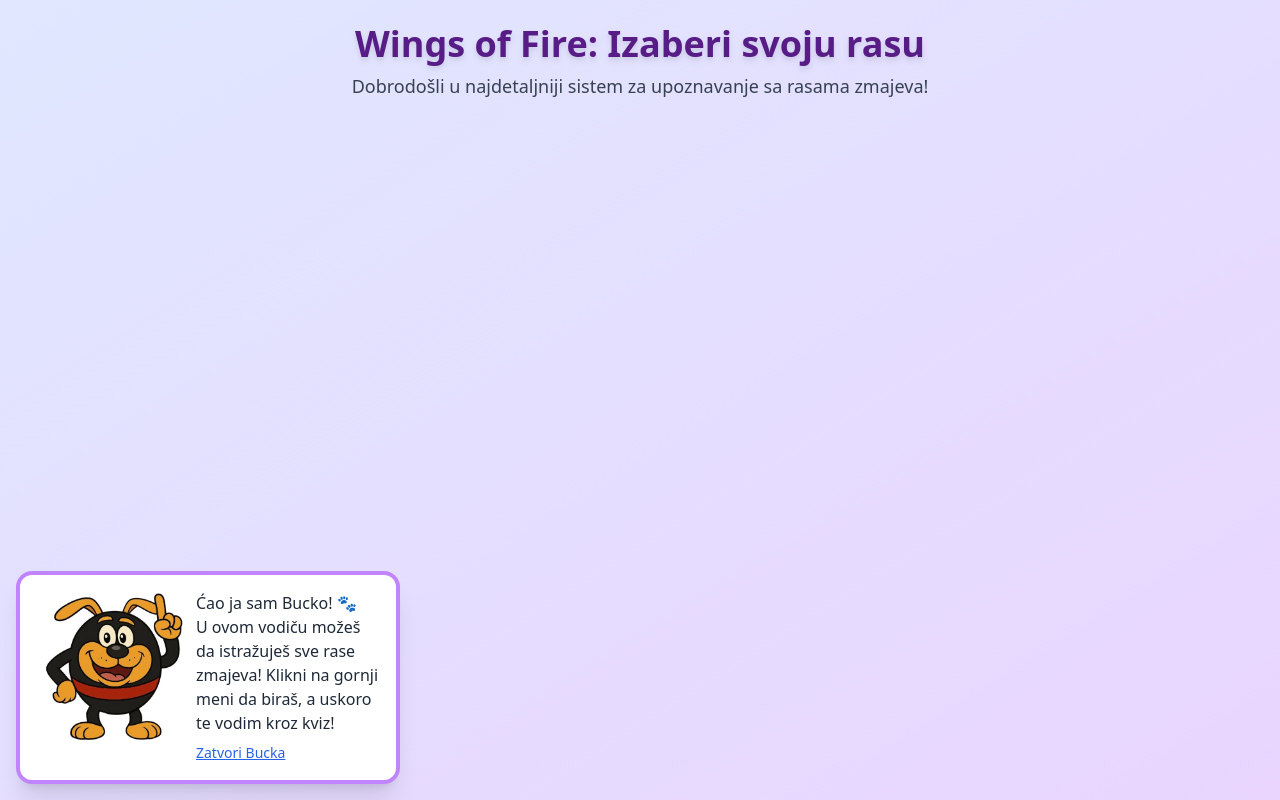
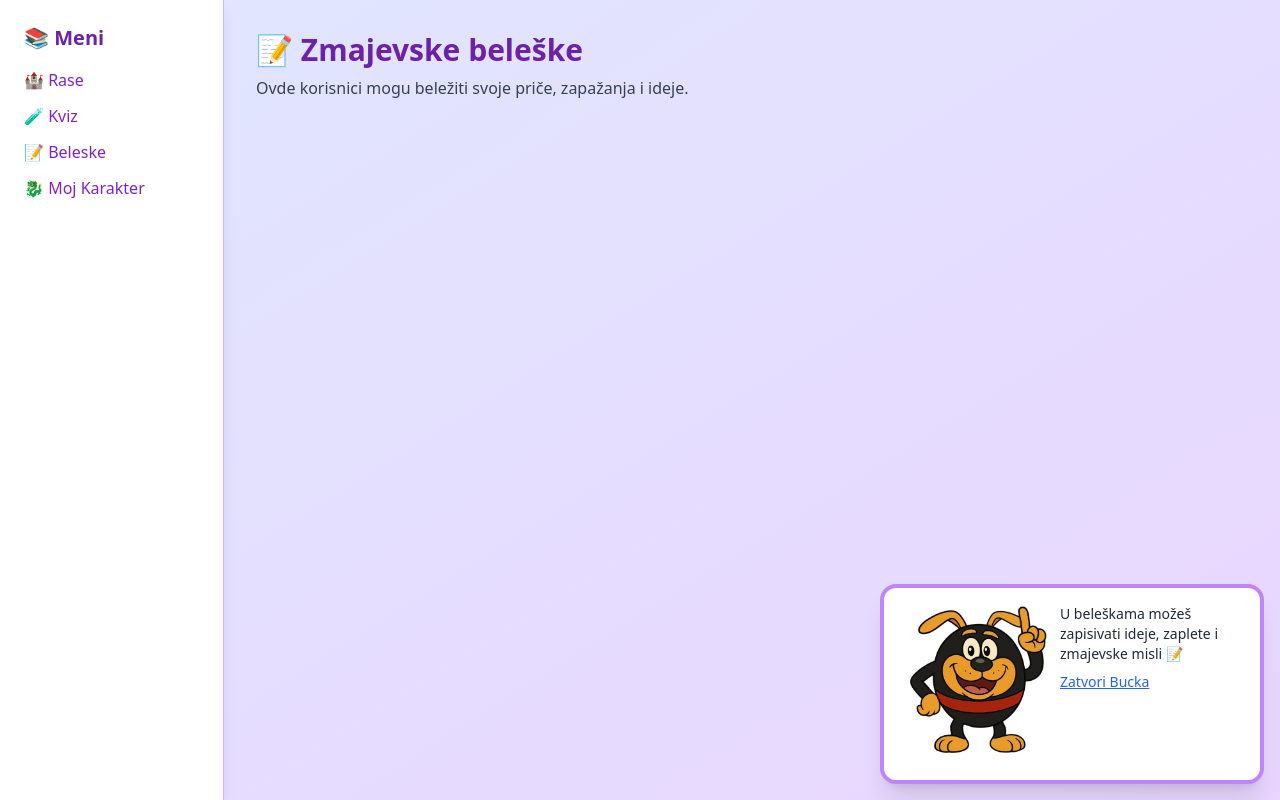
Before and after one commit to BuckoMaster/WingsOfFire-race-system, a React (Create React App) app: page /beleske in a window 1280 px wide. Built offline with nearby package versions, Linux system fonts and the light colour scheme.

Commit message:
Dodato rutiranje i globalni Bucko u Layout.js

```diff
--- a/src/App.js
+++ b/src/App.js
@@ -1,61 +1,22 @@
-import React, { useState } from 'react';
-import { motion } from 'framer-motion';
+import React from 'react';
+import { BrowserRouter, Routes, Route } from 'react-router-dom';
+import Layout from './Layout';
+import Rase from './pages/Rase';
+import Kviz from './pages/Kviz';
+import Beleske from './pages/Beleske';
+import Karakter from './pages/Karakter';
 
 export default function App() {
-  const [buckoSpeaking, setBuckoSpeaking] = useState(true);
-
   return (
-    <div className="min-h-screen bg-gradient-to-br from-indigo-100 to-purple-200 p-6 font-sans">
-      <motion.div
-        initial={{ opacity: 0, scale: 0.6 }}
-        animate={{ opacity: 1, scale: 1 }}
-        transition={{ duration: 1.2 }}
-        className="text-center mb-8"
-      >
-        <h1 className="text-4xl font-bold text-purple-900 drop-shadow-md">
-          Wings of Fire: Izaberi svoju rasu
-        </h1>
-        <p className="text-gray-700 mt-2 text-lg">
-          Dobrodošli u najdetaljniji sistem za upoznavanje sa rasama zmajeva!
-        </p>
-      </motion.div>
-
-      {buckoSpeaking && (
-        <motion.div
-          initial={{ y: 100, opacity: 0 }}
-          animate={{ y: 0, opacity: 1 }}
-          transition={{ duration: 1 }}
-          className="fixed bottom-4 left-4 bg-white border-4 border-purple-400 rounded-2xl shadow-xl p-4 w-96 flex z-50"
-        >
-          <img
-            src="/Bucko.png"
-            alt="Bucko helper"
-            className="w-40 h-40 object-contain"
-          />
-          <div>
-            <p className="text-gray-800 font-medium">
-              Ćao ja sam Bucko! 🐾<br />
-              U ovom vodiču možeš da istražuješ sve rase zmajeva!
-              Klikni na gornji meni da biraš, a uskoro te vodim kroz kviz!
-            </p>
-            <button
-              onClick={() => setBuckoSpeaking(false)}
-              className="mt-2 text-sm text-blue-600 underline"
-            >
-              Zatvori Bucka
-            </button>
-          </div>
-        </motion.div>
-      )}
-
-      {!buckoSpeaking && (
-        <button
-          onClick={() => setBuckoSpeaking(true)}
-          className="fixed bottom-4 left-4 bg-yellow-300 hover:bg-yellow-400 transition px-4 py-2 rounded-lg shadow z-40 text-sm font-medium"
-        >
-           Otvori Bucka ponovo
-        </button>
-      )}
-    </div>
+    <BrowserRouter>
+      <Routes>
+        <Route element={<Layout />}>
+          <Route path="/" element={<Rase />} />
+          <Route path="/kviz" element={<Kviz />} />
+          <Route path="/beleske" element={<Beleske />} />
+          <Route path="/karakter" element={<Karakter />} />
+        </Route>
+      </Routes>
+    </BrowserRouter>
   );
 }
--- /dev/null
+++ b/src/Layout.js
@@ -0,0 +1,75 @@
+import React, { useState } from 'react';
+import { Link, Outlet, useLocation } from 'react-router-dom';
+import { motion } from 'framer-motion';
+
+export default function Layout() {
+  const [buckoSpeaking, setBuckoSpeaking] = useState(true);
+  const location = useLocation();
+
+  return (
+    <div className="flex min-h-screen bg-gradient-to-br from-indigo-100 to-purple-200 font-sans relative">
+      {/* Sidebar navigacija */}
+      <nav className="w-56 bg-white p-6 shadow-lg border-r border-purple-300 fixed left-0 top-0 bottom-0 z-40">
+        <h2 className="text-xl font-bold text-purple-800 mb-4">📚 Meni</h2>
+        <ul className="space-y-3 text-purple-700">
+          <li><Link to="/">🏰 Rase</Link></li>
+          <li><Link to="/kviz">🧪 Kviz</Link></li>
+          <li><Link to="/beleske">📝 Beleske</Link></li>
+          <li><Link to="/karakter">🐉 Moj Karakter</Link></li>
+        </ul>
+      </nav>
+
+      {/* Glavni prikaz */}
+      <main className="ml-56 flex-1 p-8">
+        <Outlet />
+      </main>
+
+      {/* Bucko helper */}
+      {buckoSpeaking && (
+        <motion.div
+          initial={{ y: 100, opacity: 0 }}
+          animate={{ y: 0, opacity: 1 }}
+          transition={{ duration: 0.8 }}
+          className="fixed bottom-4 right-4 bg-white border-4 border-purple-400 rounded-2xl shadow-xl p-4 w-96 flex z-50"
+        >
+          <img
+            src="/Bucko.png"
+            alt="Bucko helper"
+            className="w-40 h-40 object-contain"
+          />
+          <div>
+            <p className="text-gray-800 font-medium text-sm">
+              {location.pathname === '/' && (
+                <>Ćao, dobrodošao na glavni meni rasa! 🐾 Ovde možeš da istražiš sve zmajeve.</>
+              )}
+              {location.pathname === '/kviz' && (
+                <>Ovo je kviz! Odgovori iskreno i saznaćeš kojoj rasi zmajeva najviše ličiš!</>
+              )}
+              {location.pathname === '/beleske' && (
+                <>U beleškama možeš zapisivati ideje, zaplete i zmajevske misli 📝</>
+              )}
+              {location.pathname === '/karakter' && (
+                <>Ovde kreiraš svog zmajevskog lika! Imaćeš ime, pozadinu i rasu 🐉</>
+              )}
+            </p>
+            <button
+              onClick={() => setBuckoSpeaking(false)}
+              className="mt-2 text-sm text-blue-600 underline"
+            >
+              Zatvori Bucka
+            </button>
+          </div>
+        </motion.div>
+      )}
+
+      {!buckoSpeaking && (
+        <button
+          onClick={() => setBuckoSpeaking(true)}
+          className="fixed bottom-4 right-4 bg-yellow-300 hover:bg-yellow-400 transition px-3 py-2 rounded-lg shadow z-40 text-sm font-medium"
+        >
+          🐝 Otvori Bucka ponovo
+        </button>
+      )}
+    </div>
+  );
+}
--- /dev/null
+++ b/src/pages/Beleske.js
@@ -0,0 +1,8 @@
+export default function Beleske() {
+  return (
+    <div>
+      <h1 className="text-3xl font-bold text-purple-800">📝 Zmajevske beleške</h1>
+      <p className="mt-2 text-gray-700">Ovde korisnici mogu beležiti svoje priče, zapažanja i ideje.</p>
+    </div>
+  );
+}
--- /dev/null
+++ b/src/pages/Karakter.js
@@ -0,0 +1,8 @@
+export default function Karakter() {
+  return (
+    <div>
+      <h1 className="text-3xl font-bold text-purple-800">🐲 Moj karakter</h1>
+      <p className="mt-2 text-gray-700">Ovde ćeš moći da kreiraš i sačuvaš svog D&D zmajevskog lika.</p>
+    </div>
+  );
+}
--- /dev/null
+++ b/src/pages/Kviz.js
@@ -0,0 +1,8 @@
+export default function Kviz() {
+  return (
+    <div>
+      <h1 className="text-3xl font-bold text-purple-800">🧪 Dobrodošao u kviz!</h1>
+      <p className="mt-2 text-gray-700">Ovde ćeš uskoro moći da otkriješ kojoj rasi najviše ličiš.</p>
+    </div>
+  );
+}
--- /dev/null
+++ b/src/pages/Rase.js
@@ -0,0 +1,10 @@
+export default function Rase() {
+  return (
+    <div>
+      <h1 className="text-3xl font-bold text-purple-800">🐲 Dobrodošao u pregled rasa!</h1>
+      <p className="mt-2 text-gray-700">
+        Ovde će uskoro biti prikazane sve zmajevske rase. Klikni na neku da vidiš više!
+      </p>
+    </div>
+  );
+}
```
Also changed, not shown: package.json (+12 -0 lines), 7 other files (tests, documents, lock files or other folders).
